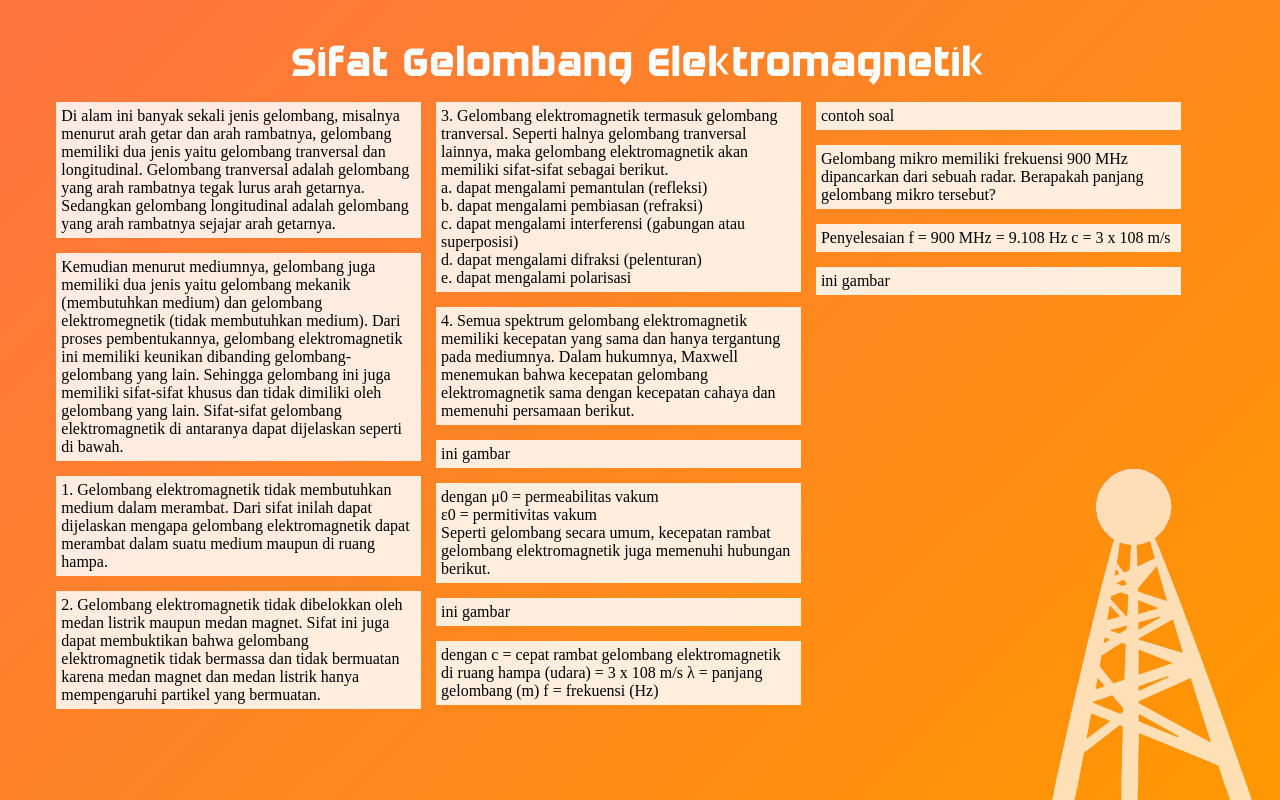
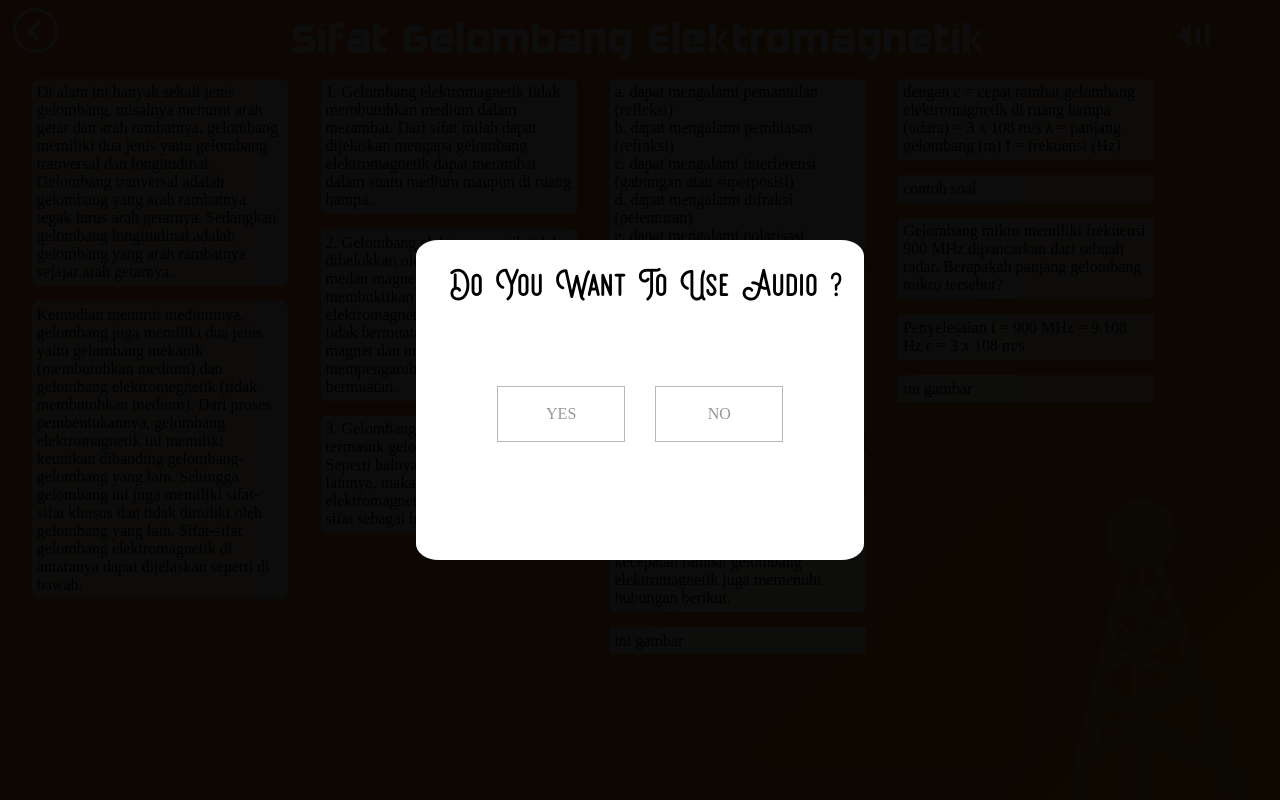
Before and after one commit to MuhammadRifky1/wave, a PHP site: page /materi/3.html in a window 1280 px wide. Run offline with PHP 8.4, Linux system fonts and the light colour scheme.

Commit message:
finishing

```diff
--- a/materi/3.html
+++ b/materi/3.html
@@ -5,22 +5,36 @@
     <meta name="viewport" content="width=device-width, initial-scale=1.0">
     <meta http-equiv="X-UA-Compatible" content="ie=edge">
     <link rel="stylesheet" href="../style.css" type="text/css">
+    <script src="../gsap/TweenMax.js" type="text/javascript"></script>
+    <script src="../gsap/TimelineMax.js" type="text/javascript"></script>
     <title>Document</title>
 </head>
 <body>
+        <div class="modal-content-container">
+            <div class="modal-content">
+                <p>Do You Want To Use Audio ?</p>
+                <div class="btn btn-yes pull-left">YES</div>
+                <div class="btn btn-no pull-left">NO</div>
+            </div>
+        </div>
     <div class="materi-container">
+        <div class="btn-container">
+            <div class="prev-page-btn pull-left"></div>
+        </div>
+        <div class="sound-btn-materi">
+            <img src="../icon/bgIcon2.png" alt="music" id="sound-materi" onclick="playSound(materiSound3)">
+        </div>
+        <h2 id="tc">Sifat Gelombang Elektromagnetik</h2>
         <div class="materi">
-            <h2>Sifat Gelombang Elektromagnetik</h2>
-            <img src="../tower_white.png" alt="tower_white" width="60%" class="tower_white">
-            <div class="one-third-content pull-left">
-
+            <div class="materi">
+            <div class="tower_white"></div>
             <p>
                 Di alam ini banyak sekali jenis gelombang, misalnya menurut arah getar dan arah rambatnya, gelombang
                 memiliki dua jenis yaitu gelombang tranversal dan longitudinal. Gelombang tranversal adalah gelombang yang
                 arah rambatnya tegak lurus arah getarnya. Sedangkan
                 gelombang longitudinal adalah gelombang yang arah
                 rambatnya sejajar arah getarnya.
-            </p>
+            </p >
             <p>
                 Kemudian menurut mediumnya, gelombang juga
                 memiliki dua jenis yaitu gelombang mekanik (membutuhkan medium) dan gelombang elektromegnetik (tidak
@@ -52,6 +66,9 @@
                 tranversal. Seperti halnya gelombang tranversal
                 lainnya, maka gelombang elektromagnetik akan
                 memiliki sifat-sifat sebagai berikut.<br/>
+
+            </p>
+            <p>
                 a. dapat mengalami pemantulan (refleksi)<br/>
                 b. dapat mengalami pembiasan (refraksi)<br/>
                 c. dapat mengalami interferensi (gabungan atau
@@ -105,8 +122,17 @@
             <p>
                 ini gambar
             </p>
-            </div>
+
     </div>
-
+    <script>
+        var p = document.getElementsByTagName('P');
+        for(i = 0; i <= p.length; i++){
+            p[i].classList.add('fade-in');
+        }
+        function audioSet(){
+            playSound(materiSound3);
+        }
+    </script>
+    <script src="materi_control.js"></script>
 </body>
 </html>
--- /dev/null
+++ b/materi/materi_control.js
@@ -0,0 +1,70 @@
+
+// Audio
+// materiSound1 = new Audio('../mp3/dubbing/1.mp3');
+// materiSound2 = new Audio('../mp3/dubbing/2.mp3');
+// materiSound3 = new Audio('../mp3/dubbing/3.mp3');
+// materiSound4 = new Audio('../mp3/dubbing/4.mp3');
+// materiSound4_2 = new Audio('../mp3/dubbing/4_2.mp3');
+
+const soundSwitch = {
+    audio: true
+}
+
+
+function playSound(sound) {
+    if (soundSwitch.audio == true) {
+        sound.play(); // Play sound
+    }
+}
+
+
+// TweenMax.staggerFrom(".fade-in", 1, {y: -25, alpha: 0, ease: Bounce.easeOut}, .3);
+
+// new TimelineMax()
+//     .to(".prev-page-btn", .1,
+//     {scale: 2, ease: Power2.easeOut})
+//     .to(".prev-page-btn", .5,
+//     {scale: .8, ease: Power2.easeOut})
+//     .to(".next-page-btn", .1,
+//     {scale: 2, ease: Power2.easeOut})
+//     .to(".next-page-btn", .5,
+//     {scale: .8, ease: Power2.easeOut})
+//     .to("#sound-materi", .1,
+//     {scale: 2, ease: Power2.easeOut})
+//     .to("#sound-materi", .5,
+//     {scale: 1, ease: Power2.easeOut, onComplete: audioSet});
+
+
+
+
+
+// startQuiz.addEventListener('click', function(){
+//     startQuiz.style.display = "none";
+//     playAudio(bg);
+// })
+
+// var ans = document.getElementsByClassName("answer");
+
+
+//     for (var i = 0; i < ans.length; i++) {
+//         ans[i].addEventListener('mouseenter', function(){
+//             playSound(buttonClick);
+//         })
+//     }
+
+
+
+// soundBtn.addEventListener('click', function(){
+
+
+//     if (globals.audio == true) {
+//         Object.assign(globals, { audio: false });
+//         soundBtn.style.opacity = ".5";
+//         playAudio(bg);
+//     }else {
+//         Object.assign(globals, { audio: true });
+//         playAudio(bg);
+//         soundBtn.style.opacity = "1";
+
+//     }
+// })
--- a/style.css
+++ b/style.css
@@ -2,6 +2,7 @@
     margin: 0px;
     padding: 0px;
     box-sizing: border-box;
+
 
 }
 @font-face {
@@ -22,6 +23,11 @@
 @font-face {
     font-family: 'Press Start 2P';
     src: url(font/PressStart2P.ttf);
+}
+
+::selection {
+    color: #fcfcfc;
+    background: rgb(255, 176, 57);
 }
 
 body {
@@ -306,12 +312,6 @@ animation-delay: 3.75s;
     text-shadow: 10px 5px 20px rgb(20, 20, 20);
 }
 
-.contal-scroll-wrapper {
-    width: 100%;
-    height: 100vh;
-
-}
-
 .horizontal-sroll {
     width: 500%;
     height: 100vh;
@@ -325,7 +325,7 @@ animation-delay: 3.75s;
     display: flex;
     flex-direction: column;
     justify-content: center;
-    background: #ff9800;
+    background: linear-gradient(135deg, #D6568B, #FF675B , #FF9800);
 }
 
 .straightline-wrapper-tower{
@@ -1011,50 +1011,226 @@ footer {
     flex-direction: column;
     justify-content: center;
     align-items: center;
-    overflow: hidden;
+    overflow-y: hidden;
     position: relative;
 }
 
 .materi {
     width: 95%;
     height: 90%;
+    display: flex;
+    flex-direction: column;
+    flex-wrap: wrap;
 
 }
 
-.tower_white {
-    position: absolute;
-    bottom: -10vh;
-    right: -20vw;
-    opacity: .7;
-
-
+.sound-btn-materi {
+    width: 3vw;
+    height: 3vw;
+    position: fixed;
+    right: 5vw;
+    top: 3vh;
 }
 
-.materi h2 {
+.sound-btn-materi img {
+    width: 31px;
+    image-rendering: pixelated;
+}
+
+.tower_white {
+    background: url('tower_white.png') center;
+    background-size: cover;
+    width: 500px;
+    height: 400px;
+    opacity: .3;
+    position: fixed;
+    bottom: -10vh;
+    right: -10vw;
+}
+
+.materi-container h2 {
     color: #fcfcfc;
     text-align: center;
     font-family: daggersquare;
     letter-spacing: 2px;
     font-size: 3vw;
 }
-.one-third-content {
-    width: 30%;
-    height: 90%;
-    margin-left: 2%;
-    display: flex;
-    flex-direction: column;
-    flex-wrap: wrap;
+
+img {
+    width: 100%;
+    height: auto;
 }
 
-.materi .one-third-content p {
-    width: 100%;
+.materi p {
+    width: 20vw;
     height: auto;
     background: rgba(255, 255, 255, 0.850);
     margin: 15px 15px 0 0;
-    padding: 5px;
+    padding: .3em;
+    position: relative;
+    z-index: 2;
+    border-radius: 3%;
+
+}
+.btn-container {
+    position: absolute;
+    left: 1vw;
+    top: 1vh;
+    z-index: 10;
+}
+
+.next-page-btn {
+  margin-left: 1em;
+  cursor: pointer;
+  position: relative;
+  display: block;
+  width: 3.5vw;
+  height: 3.5vw;
+  border: solid 3px #fff;
+  border-radius: 100%;
+  z-index: 1;
+  transition: all .2s linear;
+}
+
+.next-page-btn:before, .next-page-btn:after {
+  content: "";
+  position: absolute;
+  width: 35%;
+  height: 10%;
+  top: 41%;
+  left: 53%;
+  background: #fff;
+  z-index: 2;
+  -webkit-transform: translate(-50%, -50%) rotate(45deg);
+          transform: translate(-50%, -50%) rotate(45deg);
+  transition: all .2s linear;
+}
+.next-page-btn:after {
+  z-index: 3;
+  top: 63%;
+  left: 53%;
+  -webkit-transform: translate(-50%, -50%) rotate(-45deg);
+          transform: translate(-50%, -50%) rotate(-45deg);
+}
+.next-page-btn:hover {
+  border: solid 7px #00A53F;
+}
+.next-page-btn:hover:after, .next-page-btn:hover:before {
+  background: #00A53F;
+}
+.next-page-btn:active {
+  border: solid 7px #FF9800;
+}
+.next-page-btn:active:after, .next-page-btn:active:before {
+  background: #FF9800;
+}
+
+.prev-page-btn {
+  cursor: pointer;
+  position: relative;
+  display: block;
+  width: 3.5vw;
+  height: 3.5vw;
+  border: solid 3px #fff;
+  border-radius: 100%;
+  z-index: 1;
+  transition: all .2s linear;
+}
+
+.prev-page-btn:before, .prev-page-btn:after {
+  content: "";
+  position: absolute;
+  width: 35%;
+  height: 10%;
+  top: 41%;
+  left: 47%;
+  background: #fff;
+  z-index: 2;
+  -webkit-transform: translate(-50%, -50%) rotate(-45deg);
+          transform: translate(-50%, -50%) rotate(-45deg);
+  transition: all .2s linear;
+}
+.prev-page-btn:after {
+  z-index: 3;
+  top: 63%;
+  left: 47%;
+  -webkit-transform: translate(-50%, -50%) rotate(45deg);
+          transform: translate(-50%, -50%) rotate(45deg);
+}
+.prev-page-btn:hover {
+  border: solid 7px #00A53F;
+}
+.prev-page-btn:hover:after, .prev-page-btn:hover:before {
+  background: #00A53F;
+}
+.prev-page-btn:active {
+  border: solid 7px #FF9800;
+}
+.prev-page-btn:active:after, .prev-page-btn:active:before {
+  background: #FF9800;
+}
 
 
+.modal-content-container {
+    width: 100%;
+    height: 100vh;
+    background: rgba(0 ,0 ,0, 0.950);
+    position: fixed;
+    top: 0;
+    left: 0;
+    z-index: 10000;
+    display: flex;
+    flex-direction: column;
+    justify-content: center;
+    align-items: center;
 }
+
+.modal-content {
+    background: #fff;
+    width: 35vw;
+    height: 25vw;
+    border-radius: 5%;
+    padding-left: 4%;
+}
+
+.modal-content .btn {
+    background: #fff;
+    color: #979797;
+    width: 10vw;
+    height: 7vh;
+    border: 1px #b8b8b8 solid;
+    font-size: 16px;
+    cursor: pointer;
+    margin: 30px 0 0 30px;
+    display: flex;
+    flex-direction: column;
+    justify-content: center;
+    align-items: center;
+    margin-top: 10%;
+
+}
+
+.modal-content .btn-yes:hover {
+    background: #00A53F;
+    transition: background 500ms ease-out;
+    color: #fff;
+    border: #fff;
+}
+
+.modal-content .btn-no:hover {
+    background: #C35353;
+    transition: background 500ms ease-out;
+    color: #fff;
+    border: #fff;
+}
+
+.modal-content p {
+    margin: 8% 3% 10% -7%;
+    font-size: 2.5vw;
+    font-family: Retrocycles;
+    text-align: center;
+}
+
 
 @-webkit-keyframes bground {
     0% {
```
Also changed, not shown: materi/1.html (+26 -6 lines), materi/2.html (+22 -5 lines), materi/4.html (+21 -4 lines), materi/4_2.html (+19 -3 lines), control.js (line endings or trailing spaces), sm.js (line endings or trailing spaces).
